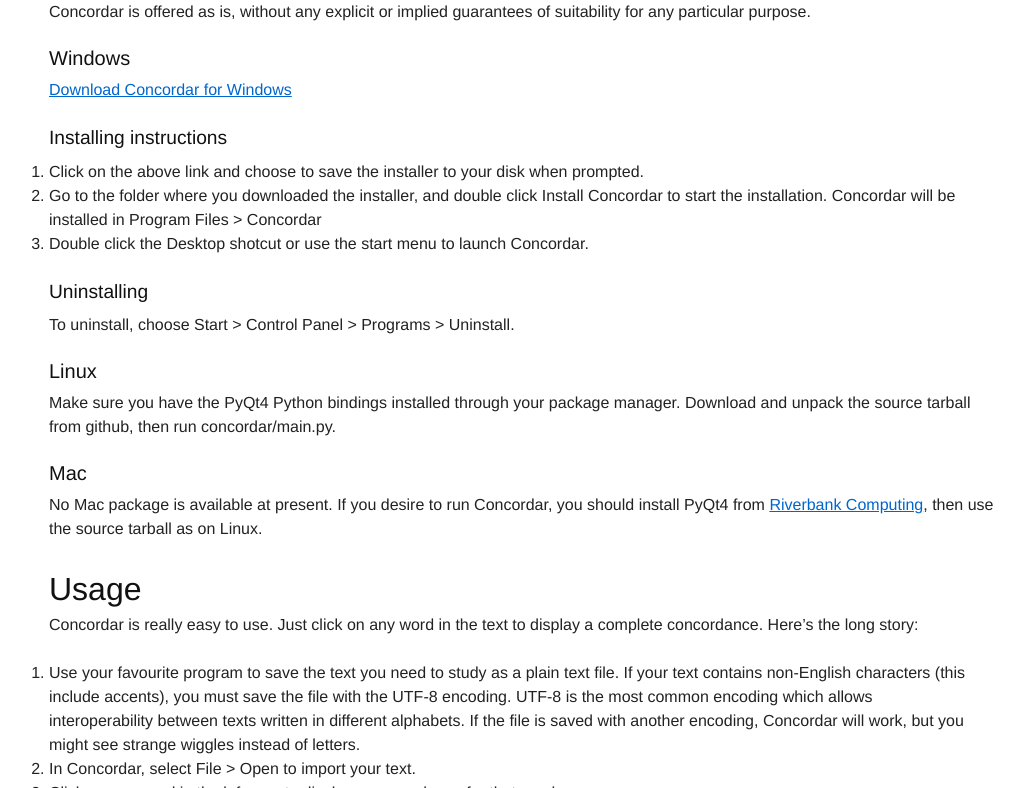
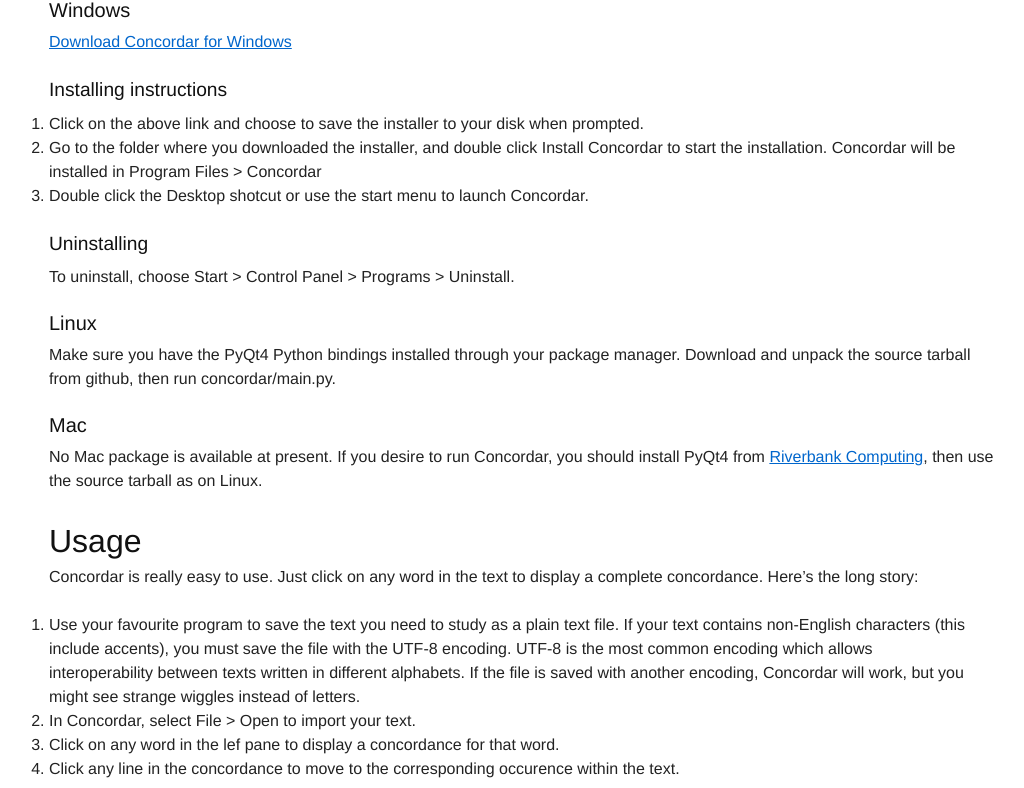
Before and after one commit to ludofischer/concordar, a plain HTML site: page index.html in a window 1280 px wide. Shown: the part 312-1100 px from the top of the page, without its empty margins (116-1140 px from the left). Drawn offline with Linux system fonts and the light colour scheme.

Commit message:
Removed disclaimer.

```diff
--- a/index.html
+++ b/index.html
@@ -19,7 +19,6 @@
 <p>Concordar is cross-platform, written in <a href="http://www.python.org/">Python</a> using the <a href="http://qt.nokia.com/">Qt</a> graphical toolkit, and licensed under the terms of the <a href="http://www.gnu.org/licenses/gpl.html">GNU General Public License</a>.</p>
 
 <h2>Download</h2>
-<p>Concordar is offered as is, without any explicit or implied guarantees of suitability for any particular purpose.</p>
 
   <h3>Windows</h3>
 <p><a href="http://github.com/downloads/ludovicofischer/concordar/Install%20Concordar.msi">Download Concordar for Windows</a></p>
```
